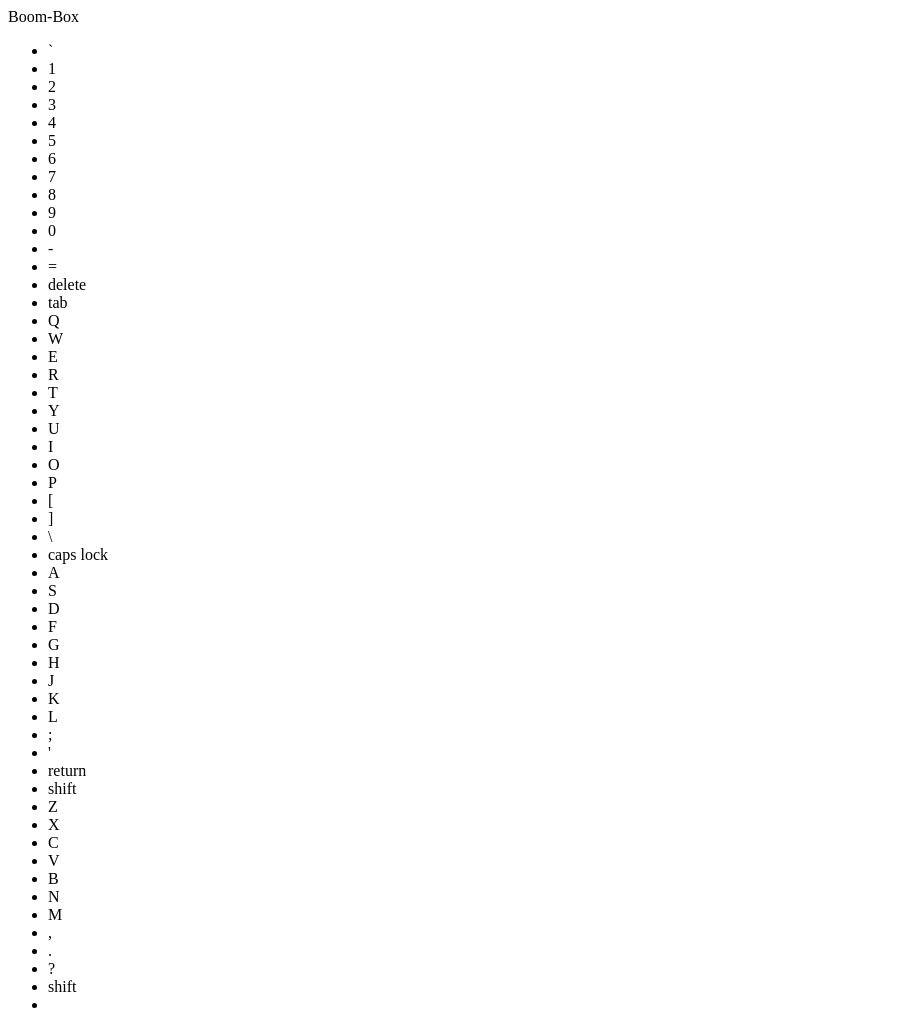
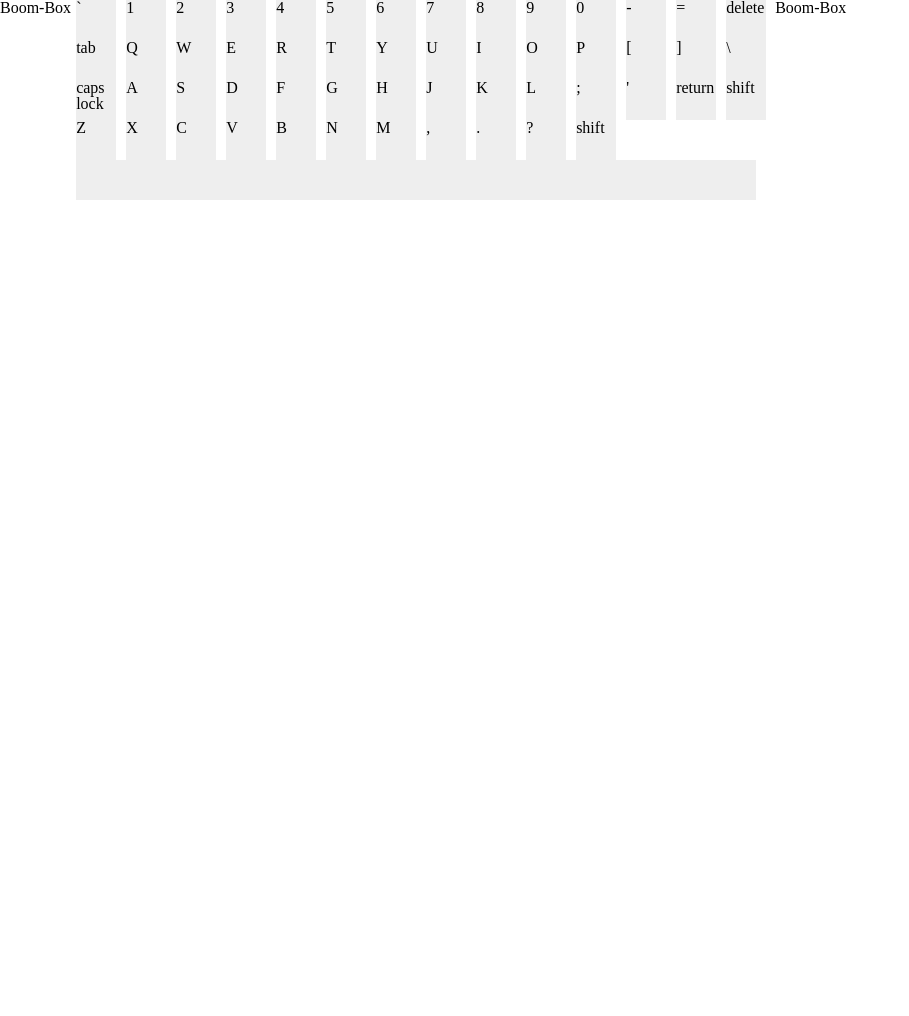
Before and after one commit to fvkramer/SonoTouch, a plain HTML site: page index.html in a window 1280 px wide. Shown: the top 1016 px of the page, without its empty margins (0-909 px from the left). After the commit the page ends 800 px from the top, so only its background shows below. Drawn offline with Linux system fonts and the light colour scheme; a script that the page names is missing.

Commit message:
Add CSS reset

```diff
--- a/index.css
+++ b/index.css
@@ -0,0 +1,22 @@
+#main-container {
+  display: flex
+}
+
+#keyboard-container ul{
+  width: 704px;
+  display: flex;
+  flex-wrap: wrap;
+}
+
+li {
+  list-style: none;
+  margin: 0 5px 0 5px;
+  width: 40px;
+  height: 40px;
+  background: #eee;
+}
+
+
+.space {
+    width: 680px;
+  }
--- a/index.html
+++ b/index.html
@@ -5,7 +5,8 @@
   <meta http-equiv="X-UA-Compatible" content="IE=edge">
   <title>Page Title</title>
   <meta name="viewport" content="width=device-width, initial-scale=1">
-  <link rel="stylesheet" type="text/css" media="screen" href="main.css" />
+  <link rel="stylesheet" href="./reset.css">
+  <link rel="stylesheet" type="text/css" media="screen" href="./index.css" />
   <script src="index.js"></script>
 </head>
 <body>
@@ -13,6 +14,7 @@
     <div class="boom-box">
       Boom-Box
     </div>
+    <div id="keyboard-container">
       <ul id="keyboard">
         <!-- first row -->
         <li class="symbol-number-letter"><span class="off">`</span></li>
@@ -63,7 +65,7 @@
         <li class="return"><span class="off">return</span></li>
 
         <!-- fourth row -->
-      <li class="shift-1"><span  class="off">shift</span></li>
+        <li class="shift-1"><span class="off">shift</span></li>
         <li class="symbol-number-letter"><span class="off">Z</span></li>
         <li class="symbol-number-letter"><span class="off">X</span></li>
         <li class="symbol-number-letter"><span class="off">C</span></li>
@@ -79,6 +81,8 @@
         <!-- fifth row -->
         <li class="space"><span class="off"></span></li>
       </ul>
+    </div>
+
     <div class="boom-box">
       Boom-Box
     </div>
--- /dev/null
+++ b/reset.css
@@ -0,0 +1,43 @@
+html, body, div, span, applet, object, iframe,
+h1, h2, h3, h4, h5, h6, p, blockquote, pre,
+a, abbr, acronym, address, big, cite, code,
+del, dfn, em, img, ins, kbd, q, s, samp,
+small, strike, strong, sub, sup, tt, var,
+b, u, i, center,
+dl, dt, dd, ol, ul, li,
+fieldset, form, label, legend,
+table, caption, tbody, tfoot, thead, tr, th, td,
+article, aside, canvas, details, embed,
+figure, figcaption, footer, header, hgroup,
+menu, nav, output, ruby, section, summary,
+time, mark, audio, video {
+margin: 0;
+padding: 0;
+border: 0;
+font-size: 100%;
+font: inherit;
+vertical-align: baseline;
+}
+/* HTML5 display-role reset for older browsers */
+article, aside, details, figcaption, figure,
+footer, header, hgroup, menu, nav, section {
+display: block;
+}
+body {
+line-height: 1;
+}
+ol, ul {
+list-style: none;
+}
+blockquote, q {
+quotes: none;
+}
+blockquote:before, blockquote:after,
+q:before, q:after {
+content: '';
+content: none;
+}
+table {
+border-collapse: collapse;
+border-spacing: 0;
+}
```
Lines whose indentation alone changed are shown as unchanged.
